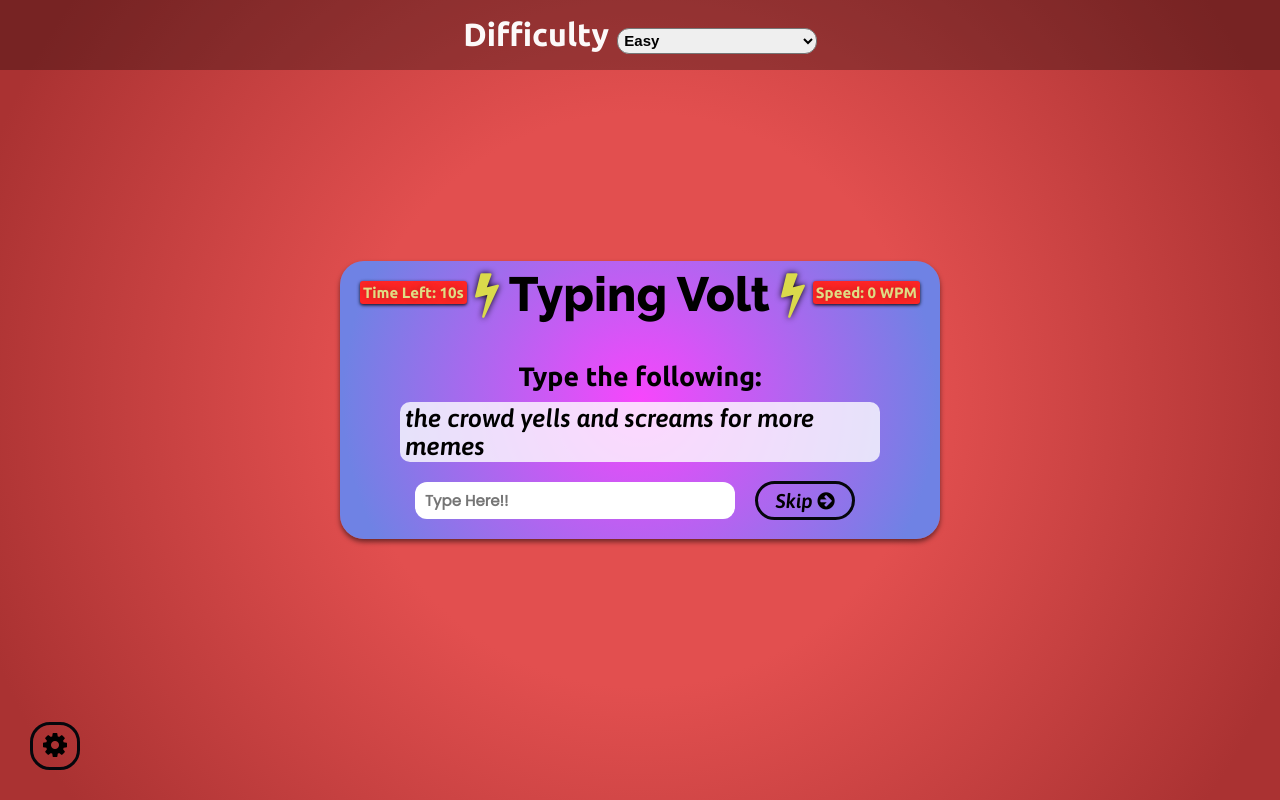
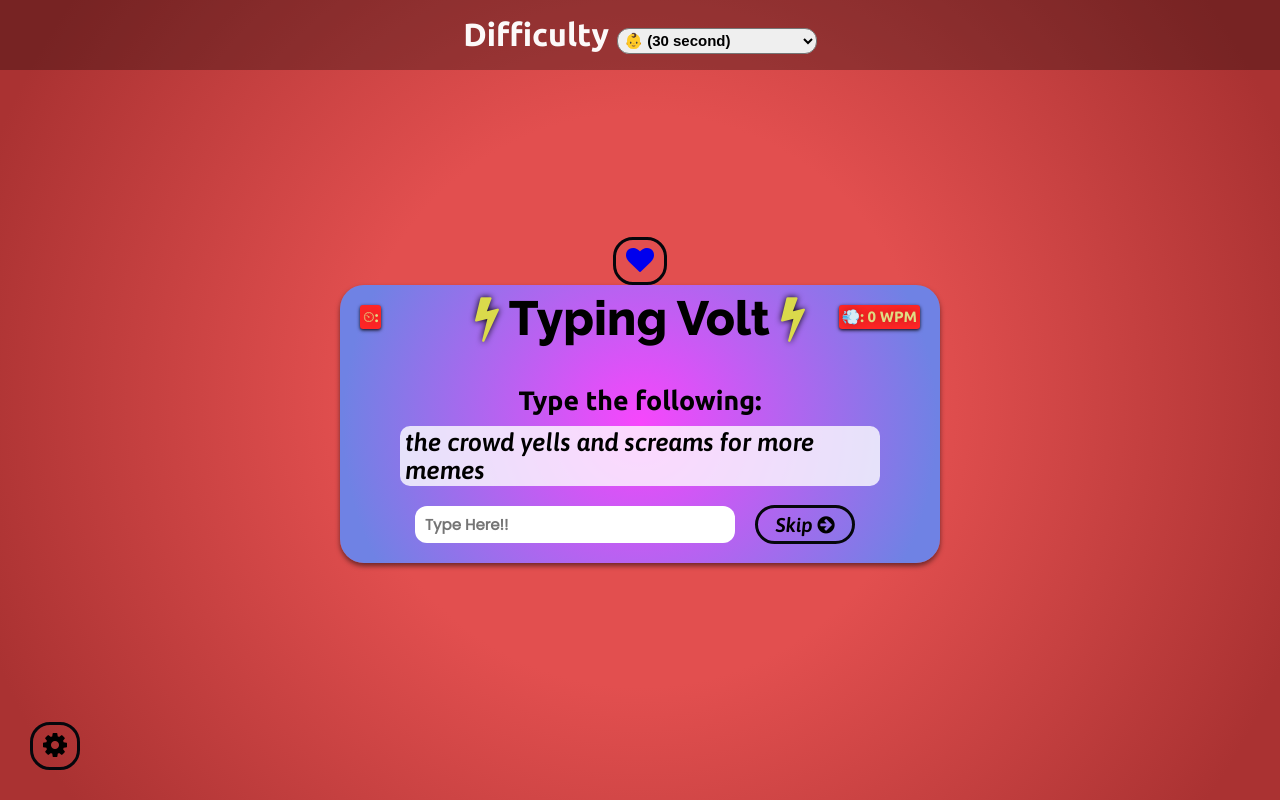
Before and after one commit to pranjalchaplot/typingvolt, a plain HTML site: page index.html in a window 1280 px wide. Drawn offline with Linux system fonts and the light colour scheme.

Commit message:
replace Speed and Time text with emojis

```diff
--- a/index.html
+++ b/index.html
@@ -15,20 +15,24 @@
         <i class="fa fa-cog"></i>
     </button>
 
+    <button id="owner-btn" class="owner-btn">
+        <a href="http://github.com/pranjalchaplot/" target="_blank"><i class="fa fa-heart"></i></a>
+    </button>
+
     <div id="settings" class="settings">
-        <form id="setting-form">
+        <form id="settings-form">
             <div>
                 <label for="difficulty">Difficulty</label>
                 <select id="difficulty">
-                    <option value="easy">Easy</option>
-                    <option value="medium">Medium</option>
-                    <option value="hard">Hard</option>
+                    <option value="easy">👶 (30 second)</option>
+                    <option value="medium">🔥 (1 minute)</option>
+                    <option value="hard">⚡ (2 minute)</option>
                 </select>
             </div>
         </form>
     </div>
 
-    <div class="container">
+    <div id = "container" class="container">
         <h2><i class="fa fa-bolt"></i> Typing Volt <i class="fa fa-bolt"></i></h2>
         <small>Type the following:</small>
 
@@ -41,11 +45,11 @@
         </div>
 
         <p class="time-container">
-            Time Left: <span id="time">10s</span>
+            ⏲: <span id="time"></span>
         </p>
 
         <p class="score-container">
-            Speed: <span id="score">0</span> WPM
+            💨: <span id="score">0</span> WPM
         </p>
 
         <div id="end-game-container" class="end-game-container"></div>
```
